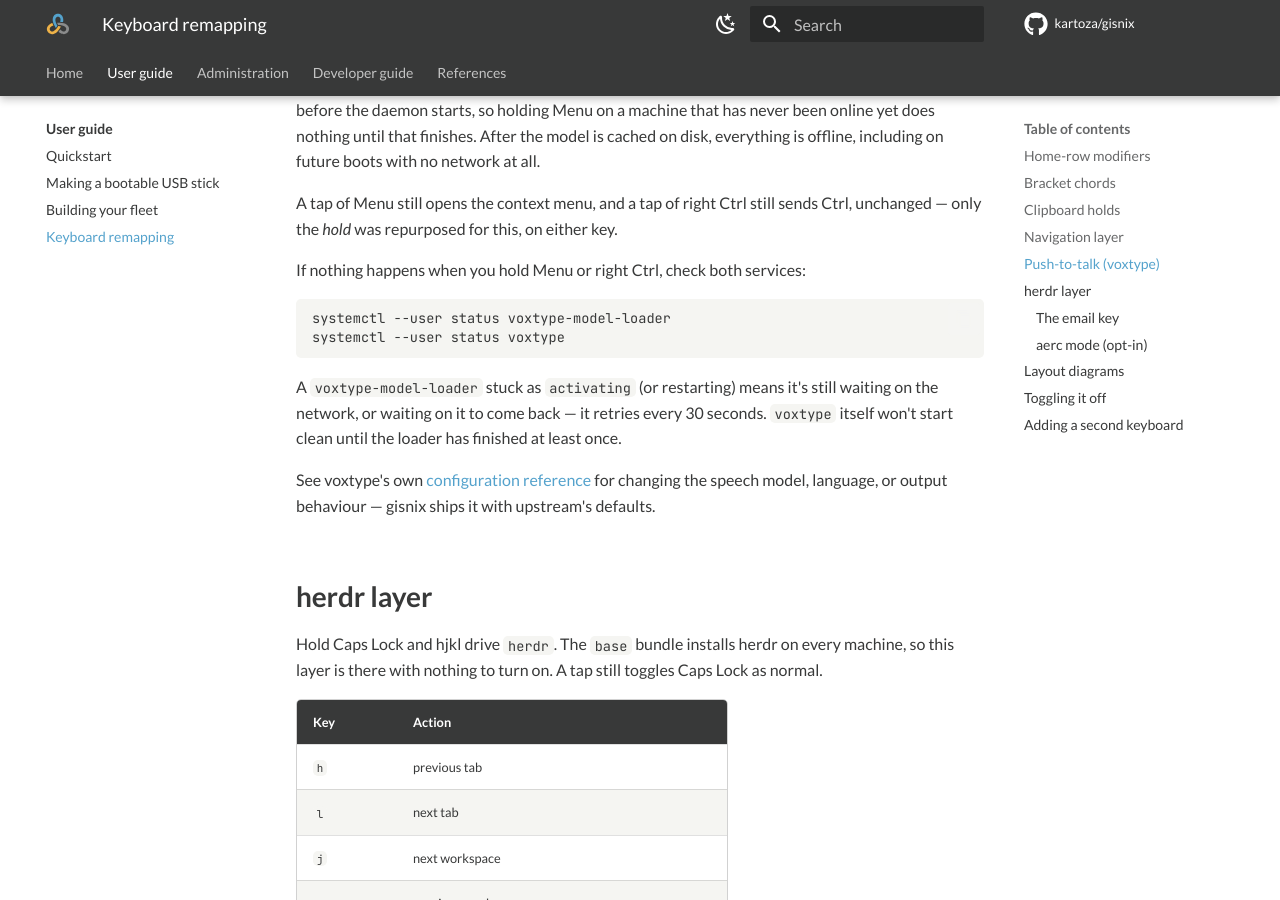
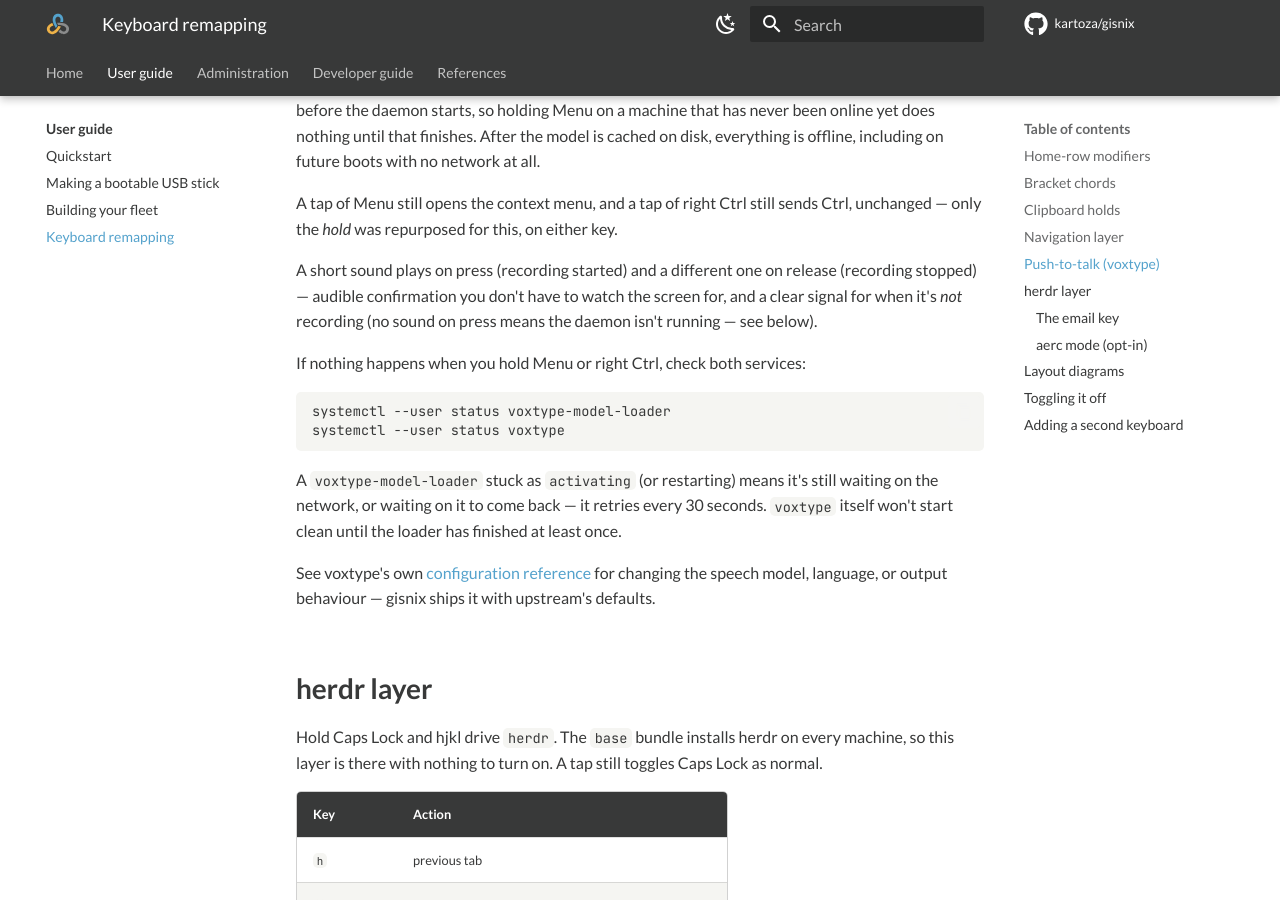
Before and after one commit to kartoza/gisnix, an MkDocs documentation site: the page built from docs/user/keyboard.md, in a window 1280 px wide and 900 px high, scrolled down 3889 px. Built offline with MkDocs 1.6.1 and Material for MkDocs 9.7.7, drawn with Linux system fonts in a browser that asks for light colours; comment, search, counter and statistics services are not loaded.

Commit message:
feat(voxtype): audio cues on push-to-talk start/stop
A short rising sound (device-added.oga) plays on press, a falling one
(device-removed.oga) on release — audible confirmation without watching
the screen, and a clear "nothing happened" signal if the daemon isn't
running. Different sounds from the herdr<->aerc mode-toggle's bell.oga
so the three cues stay distinguishable.

voxtypeStartAction/voxtypeStopAction wrap the existing record start/stop
cmd in a multi alongside the sound, only when a sound was actually
given — silent by default, same pattern as the mode-toggle beep.

````diff
--- a/docs/user/keyboard.md
+++ b/docs/user/keyboard.md
@@ -142,6 +142,11 @@ A tap of Menu still opens the context menu, and a tap of right Ctrl still
 sends Ctrl, unchanged — only the *hold* was repurposed for this, on
 either key.
 
+A short sound plays on press (recording started) and a different one on
+release (recording stopped) — audible confirmation you don't have to
+watch the screen for, and a clear signal for when it's *not* recording
+(no sound on press means the daemon isn't running — see below).
+
 If nothing happens when you hold Menu or right Ctrl, check both services:
 
 ```
````
Also changed, not shown: 2 other files.
